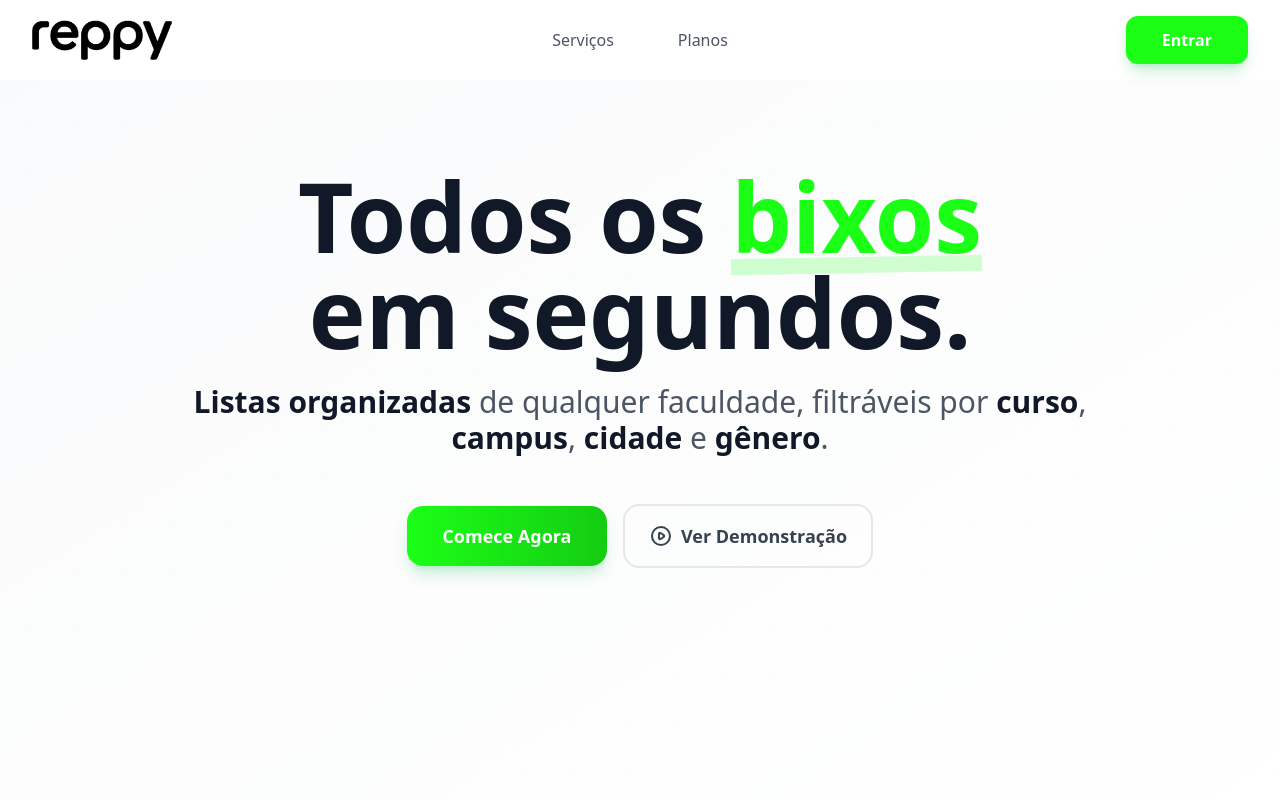
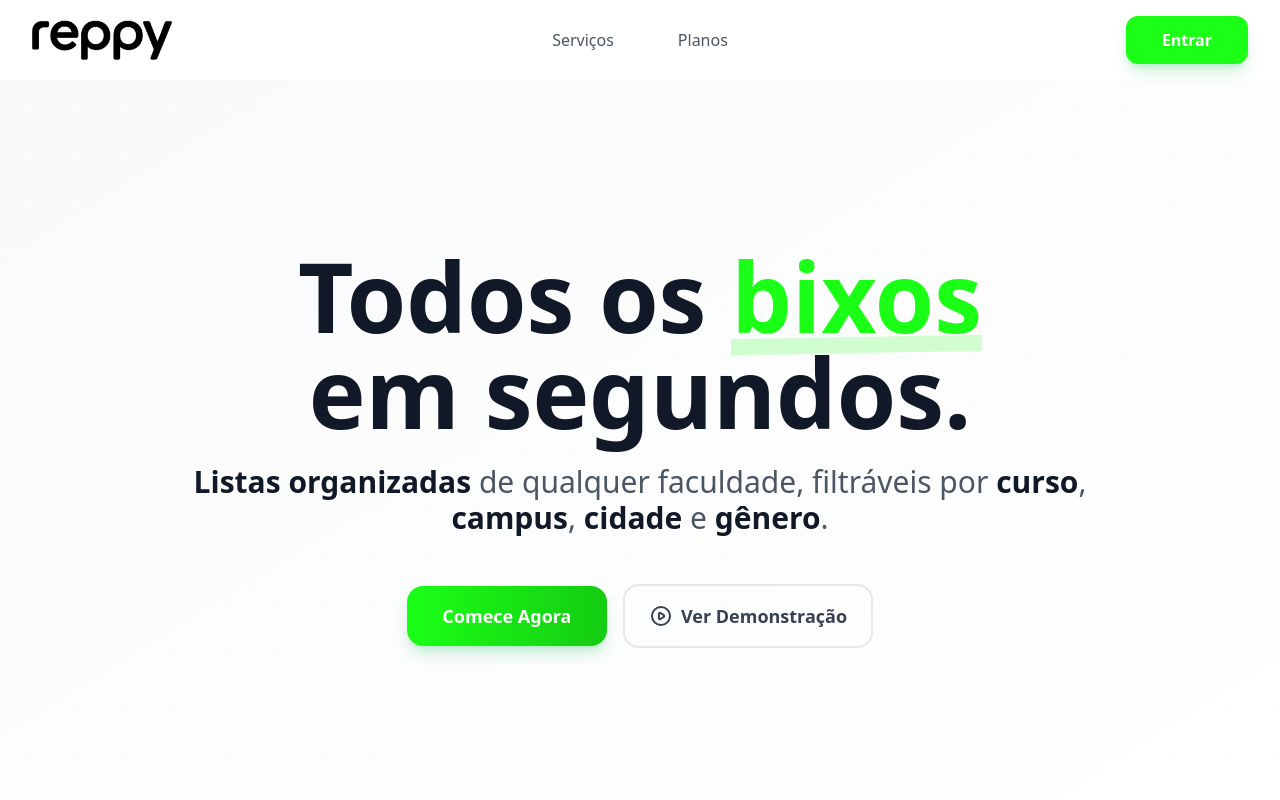
Before and after one commit to reppybr/webapp, a React (Vite) app: page / in a window 1280 px wide. Shown: the top 800 px of the page. Built offline with nearby package versions, Linux system fonts and the light colour scheme; no server answers.

Commit message:
Update App.jsx

```diff
--- a/src/App.jsx
+++ b/src/App.jsx
@@ -27,7 +27,11 @@ const MainLayout = () => {
   return (
     <div className="flex flex-col min-h-screen">
       <Navbar />
-      <main className="flex-grow">
+      {/* *** CORREÇÃO AQUI ***
+        Adicione 'pt-20' para empurrar o conteúdo para baixo
+        da navbar (que tem h-20)
+      */}
+      <main className="flex-grow pt-20">
         <Outlet />
       </main>
       <Footer />
```
